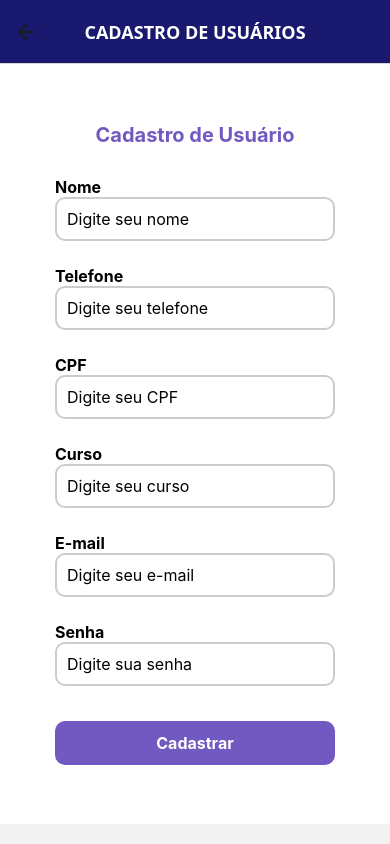
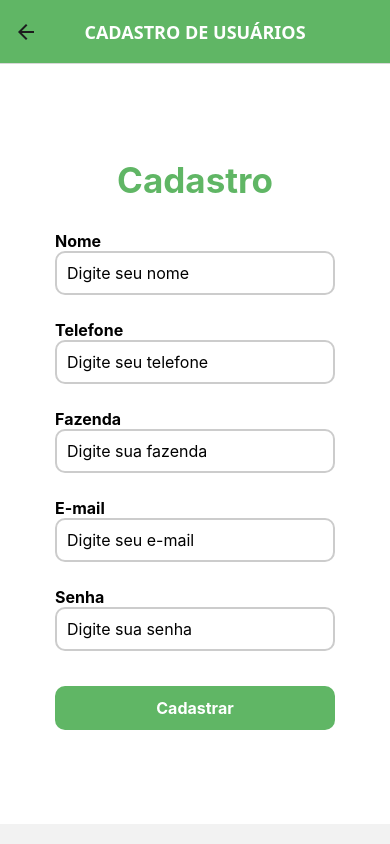
Before and after one commit to ellendias01/AgroTech, a React Native app: screen /CadastrarUsuario in a window 390 px wide. Built offline with nearby package versions, Linux system fonts and the light colour scheme.

Commit message:
Alterações no CSS, adaptando o cadastro e limpando Main

```diff
--- a/src/pages/cadastro.js
+++ b/src/pages/cadastro.js
@@ -15,8 +15,7 @@ export default class CadastrarUsuario extends Component {
   state = {
     nome: "",
     telefone: "",
-    cpf: "",
-    curso: "",
+    fazenda: "",
     email: "",
     password: "",
     focusedField: "", // Adicionando um campo para identificar qual campo está focado
@@ -24,13 +23,13 @@ export default class CadastrarUsuario extends Component {
 
   // Função para salvar os dados no AsyncStorage
   handleCadastro = async () => {
-    const { nome, telefone, cpf, curso, email, password } = this.state;
-    if (!nome || !telefone || !cpf || !curso || !email || !password) {
+    const { nome, telefone,  fazenda, email, password } = this.state;
+    if ([nome, telefone, fazenda, email, password].some(field => !field.trim())) {
       Alert.alert("Erro", "Preencha todos os campos!");
       return;
     }
 
-    const newUser = { nome, telefone, cpf, curso, email, password };
+    const newUser = { nome, telefone, fazenda, email, password };
 
     try {
       // Recupera a lista de usuários salvos
@@ -71,19 +70,16 @@ export default class CadastrarUsuario extends Component {
     }
   };
 
-  // Carregar os dados assim que a tela for montada
-  componentDidMount() {
+  async componentDidMount() {
     this.carregarDados();
-  }
-  async componentDidMount() {
+
     try {
       const userId = await AsyncStorage.getItem("userId");
-      console.log("Usuário logado:", userId); // Verifique se está retornando um valor correto
+      console.log("Usuário logado:", userId);
 
       if (userId) {
         this.setState({ userId });
 
-        // Carregar os favoritos do usuário específico
         const favoriteMovies = await AsyncStorage.getItem(`favoriteMovies_${userId}`);
         console.log("Filmes favoritos carregados:", favoriteMovies);
 
@@ -111,7 +107,7 @@ export default class CadastrarUsuario extends Component {
     return (
         <ScrollView contentContainerStyle={styles.scrollContainer}>
       <View style={styles.container}>
-        <Text style={styles.title}>Cadastro de Usuário</Text>
+        <Text style={styles.title}>Cadastro</Text>
 
         <Text style={styles.label}>Nome</Text>
         <View
@@ -119,7 +115,7 @@ export default class CadastrarUsuario extends Component {
             styles.inputContainer,
             {
               borderColor:
-                focusedField === "nome" || this.state.nome !== "" ? "#7159c1" : "#ccc",
+                focusedField === "nome" || this.state.nome !== "" ? "#60B665" : "#ccc",
             },
           ]}
         >
@@ -139,7 +135,7 @@ export default class CadastrarUsuario extends Component {
             styles.inputContainer,
             {
               borderColor:
-                focusedField === "telefone" || this.state.telefone !== "" ? "#7159c1" : "#ccc",
+                focusedField === "telefone" || this.state.telefone !== "" ? "#60B665" : "#ccc",
             },
           ]}
         >
@@ -154,44 +150,24 @@ export default class CadastrarUsuario extends Component {
           />
         </View>
 
-        <Text style={styles.label}>CPF</Text>
+
+        <Text style={styles.label}>Fazenda</Text>
         <View
           style={[
             styles.inputContainer,
             {
               borderColor:
-                focusedField === "cpf" || this.state.cpf !== "" ? "#7159c1" : "#ccc",
+                focusedField === "fazenda" || this.state.fazenda !== "" ? "#60B665" : "#ccc",
             },
           ]}
         >
           <TextInput
             style={styles.input}
-            placeholder="Digite seu CPF"
-            keyboardType="numeric"
-            value={this.state.cpf}
-            onFocus={() => this.handleFocus("cpf")}
+            placeholder="Digite sua fazenda"
+            value={this.state.fazenda}
+            onFocus={() => this.handleFocus("fazenda")}
             onBlur={this.handleBlur}
-            onChangeText={(cpf) => this.setState({ cpf })}
-          />
-        </View>
-
-        <Text style={styles.label}>Curso</Text>
-        <View
-          style={[
-            styles.inputContainer,
-            {
-              borderColor:
-                focusedField === "curso" || this.state.curso !== "" ? "#7159c1" : "#ccc",
-            },
-          ]}
-        >
-          <TextInput
-            style={styles.input}
-            placeholder="Digite seu curso"
-            value={this.state.curso}
-            onFocus={() => this.handleFocus("curso")}
-            onBlur={this.handleBlur}
-            onChangeText={(curso) => this.setState({ curso })}
+            onChangeText={(fazenda) => this.setState({ fazenda })}
           />
         </View>
 
@@ -201,7 +177,7 @@ export default class CadastrarUsuario extends Component {
             styles.inputContainer,
             {
               borderColor:
-                focusedField === "email" || this.state.email !== "" ? "#7159c1" : "#ccc",
+                focusedField === "email" || this.state.email !== "" ? "#60B665" : "#ccc",
             },
           ]}
         >
@@ -223,7 +199,7 @@ export default class CadastrarUsuario extends Component {
             styles.inputContainer,
             {
               borderColor:
-                focusedField === "password" || this.state.password !== "" ? "#7159c1" : "#ccc",
+                focusedField === "password" || this.state.password !== "" ? "#60B665" : "#ccc",
             },
           ]}
         >
@@ -256,10 +232,10 @@ const styles = StyleSheet.create({
     paddingHorizontal: 20,
   },
   title: {
-    fontSize: 20,
+    fontSize: 35,
     fontWeight: "bold",
     marginBottom: 20,
-    color: "#7159c1",
+    color: "#60B665",
   },
   label: {
     alignSelf: "flex-start",
@@ -286,7 +262,7 @@ const styles = StyleSheet.create({
     marginBottom: 15,
   },
   button: {
-    backgroundColor: "#7159c1",
+    backgroundColor: "#60B665",
     borderRadius: 10,
     padding: 12,
     width: "80%",
--- a/src/pages/login.js
+++ b/src/pages/login.js
@@ -119,7 +119,7 @@ const styles = StyleSheet.create({
     width: "100%",
   },
   button: {
-    backgroundColor: "#6495ED",
+    backgroundColor: "#60B665",
     borderRadius: 10,
     padding: 10,
     width: "80%",
--- a/src/pages/main.js
+++ b/src/pages/main.js
@@ -1,49 +1,40 @@
-import React, { Component, useEffect, useState } from "react";
-import AsyncStorage from "@react-native-async-storage/async-storage";
+import React, { useState } from "react";
+import {
+  View,
+  Text,
+  Image,
+  TouchableOpacity,
+  ScrollView,
+  Dimensions,
+  StyleSheet,
+  SafeAreaView,
+} from "react-native";
+import Icon from "react-native-vector-icons/MaterialIcons";
 import { LineChart } from "react-native-chart-kit";
-import { View, Text, Image, TouchableOpacity, Dimensions } from "react-native";
-import { StyleSheet } from "react-native";
-import { SafeAreaView } from 'react-native';
-
-
-import { ScrollView } from 'react-native';
-import { getWeather } from "../services/weather";
+import InfoCard from "../components/InfoCard";
+import AlertCard from "../components/AlertCard";
+import SummaryBox from "../components/SummaryBox";
 
 const screenWidth = Dimensions.get("window").width;
 
 export default function HomeScreen() {
-  const [temperature, setTemperature] = useState('--');
-  const [humidity, setHumidity] = useState('--');
-  const [chartData, setChartData] = useState({
-    labels: [],
-    datasets: [{ data: [], color: () => "#FFA500", strokeWidth: 3 }],
-  });
+  const [temperature] = useState("22ºC");
+  const [humidity] = useState("80%");
+  const [alerts] = useState([
+    "Temperatura elevada",
+    "Sensor com aquecimento",
+  ]);
 
-  useEffect(() => {
-    async function fetchData() {
-      const data = await getWeather(-20.5386, -47.4009); // Franca-SP
-      if (data && data.data_day) {
-        const temp = data.data_day.temperature_max[0];
-        const hum = data.data_day.relative_humidity_mean[0];
-        setTemperature(`${temp}ºC`);
-        setHumidity(`${hum}%`);
-
-        // Exemplo de dados para o gráfico
-        const labels = ["9:00", "10:00", "11:00", "12:00", "13:00", "14:00", "15:00"];
-        const dataset = [19.0, 20.0, 21.0, 22.5, 21.0, 23.0, 24.0];
-
-        // valida os dados antes de setar
-        if (dataset.every(item => typeof item === 'number' && isFinite(item))) {
-          setChartData({
-            labels: labels,
-            datasets: [{ data: dataset, color: () => "#FFA500", strokeWidth: 3 }],
-          });
-        }
-
-      }
-    }
-    fetchData();
-  }, []);
+  const chartData = {
+    labels: ["9:00", "10:00", "11:00", "12:00", "13:00", "14:00", "15:00"],
+    datasets: [
+      {
+        data: [19.0, 20.0, 21.0, 22.5, 21.0, 23.0, 24.0],
+        color: () => "#FFA500",
+        strokeWidth: 3,
+      },
+    ],
+  };
 
   const chartConfig = {
     backgroundGradientFrom: "#fff",
@@ -60,35 +51,25 @@ export default function HomeScreen() {
   return (
     <SafeAreaView style={styles.container}>
       <View style={styles.header}>
-
+        <Icon name="menu" size={28} color="#fff" style={styles.icon} />
+        <View style={styles.titleWrapper}>
           <Text style={styles.headerText}>Home</Text>
+        </View>
         <Image
-          source={{ uri: 'https://i.imgur.com/0y0y0y0.png' }} // exemplo
+          source={{ uri: "https://i.imgur.com/0y0y0y0.png" }}
           style={styles.avatar}
         />
       </View>
 
       <ScrollView contentContainerStyle={styles.content}>
         <View style={styles.row}>
-          <View style={styles.card}>
-            <Text style={styles.label}>Temperatura</Text>
-            <Text style={styles.value}>☀️ {temperature}</Text>
-          </View>
-          <View style={styles.card}>
-            <Text style={styles.label}>Umidade</Text>
-            <Text style={styles.value}>💧 {humidity}</Text>
-          </View>
-          <View style={styles.alertCard}>
-            <Text style={styles.label}>Alertas</Text>
-            <Text style={styles.alertText}>🔴 Temperatura elevada</Text>
-            <Text style={styles.alertText}>🔴 Sensor com aquecimento</Text>
-          </View>
+          <InfoCard label="Temperatura" value={`☀️ ${temperature}`} />
+          <InfoCard label="Umidade" value={`💧 ${humidity}`} />
         </View>
 
+        <AlertCard alerts={alerts} />
+
         <Text style={styles.graphTitle}>Sensor pasto 1</Text>
-        <Image source={require('../pages/img/tempe.jpg')} style={styles.image} />
-
-        {chartData.datasets[0].data.length > 0 && (
         <LineChart
           data={chartData}
           width={screenWidth * 0.9}
@@ -96,14 +77,8 @@ export default function HomeScreen() {
           chartConfig={chartConfig}
           style={styles.chart}
         />
-)}
 
-
-        <View style={styles.summaryBox}>
-          <Text style={styles.summaryText}>Variação diária: 15,3 ºC</Text>
-          <Text style={styles.summaryText}>Mínima registrada: 13,3 ºC</Text>
-          <Text style={styles.summaryText}>Máxima registrada: 35,3 ºC</Text>
-        </View>
+        <SummaryBox min="13,3" max="35,3" variation="15,3" />
 
         <TouchableOpacity style={styles.button}>
           <Text style={styles.buttonText}>RELATÓRIOS</Text>
@@ -116,20 +91,27 @@ export default function HomeScreen() {
 const styles = StyleSheet.create({
   container: {
     flex: 1,
-    backgroundColor: '#E5F1EB',
+    backgroundColor: "#E5F1EB",
   },
   header: {
-    backgroundColor: '#6B4EFF',
+    backgroundColor: "#60B665",
     paddingVertical: 16,
     paddingHorizontal: 10,
-    flexDirection: 'row',
-    alignItems: 'center',
-    justifyContent: 'space-between',
+    flexDirection: "row",
+    alignItems: "center",
+    justifyContent: "space-between",
+  },
+  icon: {
+    width: 28,
+  },
+  titleWrapper: {
+    flex: 1,
+    alignItems: "center",
   },
   headerText: {
-    color: '#fff',
+    color: "#fff",
     fontSize: 20,
-    fontWeight: 'bold',
+    fontWeight: "bold",
   },
   avatar: {
     width: 36,
@@ -137,78 +119,35 @@ const styles = StyleSheet.create({
     borderRadius: 18,
   },
   content: {
-    alignItems: 'center',
+    alignItems: "center",
     paddingVertical: 20,
   },
   row: {
-    flexDirection: 'row',
-    flexWrap: 'wrap',
-    justifyContent: 'center',
+    flexDirection: "row",
+    flexWrap: "wrap",
+    justifyContent: "center",
     gap: 10,
   },
-  card: {
-    backgroundColor: '#fff',
-    borderRadius: 10,
-    padding: 15,
-    width: screenWidth * 0.4,
-    margin: 5,
-    alignItems: 'center',
+  graphTitle: {
+    marginTop: 20,
+    fontSize: 16,
+    fontWeight: "600",
+    color: "#333",
   },
-  alertCard: {
-    backgroundColor: '#fff',
-    borderRadius: 10,
-    padding: 15,
-    width: screenWidth * 0.85,
-    marginVertical: 10,
-  },
-  label: {
-    fontSize: 14,
-    fontWeight: '600',
-    color: '#333',
-  },
-  value: {
-    fontSize: 20,
-    fontWeight: 'bold',
-    marginTop: 5,
-  },
-  alertText: {
-    fontSize: 14,
-    color: '#C62828',
-    marginTop: 4,
-  },
-  image: {
-    width: 350,
-    height: 280,
-    borderRadius: 12,
-  },
-  summaryBox: {
-    backgroundColor: '#fff',
-    borderRadius: 10,
-    padding: 15,
-    width: screenWidth * 0.9,
-    marginVertical: 10,
-    elevation: 3,
-    shadowColor: '#000',
-    shadowOpacity: 0.1,
-    shadowRadius: 4,
-    shadowOffset: { width: 0, height: 2 },
-  },
-  summaryText: {
-    fontSize: 14,
-    marginBottom: 4,
-    color: '#444',
+  chart: {
+    borderRadius: 16,
+    marginVertical: 8,
   },
   button: {
-    backgroundColor: "#7159c1",
-    borderRadius: 10,
-    padding: 12,
-    width: "80%",
-    alignItems: "center",
-    marginTop: 20,
+    backgroundColor: "#87D6A9",
+    paddingVertical: 14,
+    paddingHorizontal: 30,
+    borderRadius: 12,
+    marginTop: 10,
   },
   buttonText: {
-    color: "#fff",
-    fontSize: 16,
+    color: "#000",
     fontWeight: "bold",
+    textAlign: "center",
   },
-  })
+});
--- a/src/routes.js
+++ b/src/routes.js
@@ -20,7 +20,7 @@ export default function Routes() {
           headerLeft: null,
           headerTitleAlign: "center",
           headerStyle: {
-            backgroundColor: "#191970",
+            backgroundColor: "#60B665",
           },
           headerTitleStyle: {
             color: "#fff",
@@ -35,7 +35,7 @@ export default function Routes() {
           title: "CADASTRO DE USUÁRIOS",
           headerTitleAlign: "center",
           headerStyle: {
-            backgroundColor: "#191970",
+            backgroundColor: "#60B665",
           },
           headerTitleStyle: {
             color: "#fff",
@@ -47,11 +47,12 @@ export default function Routes() {
         name="Main"
         component={Main}
         options={({ navigation }) => ({
+          headerShown: false,
           headerLeft: null,
           title: "Filmes",
           headerTitleAlign: "center",
           headerStyle: {
-            backgroundColor: "#191970",
+            backgroundColor: "#60B665",
           },
           headerTintColor: "#fff",
           headerTitleStyle: {
```
Also changed, not shown: src/pages/img/logo.png, src/pages/img/movie.png (added). Lines whose indentation alone changed are shown as unchanged.
